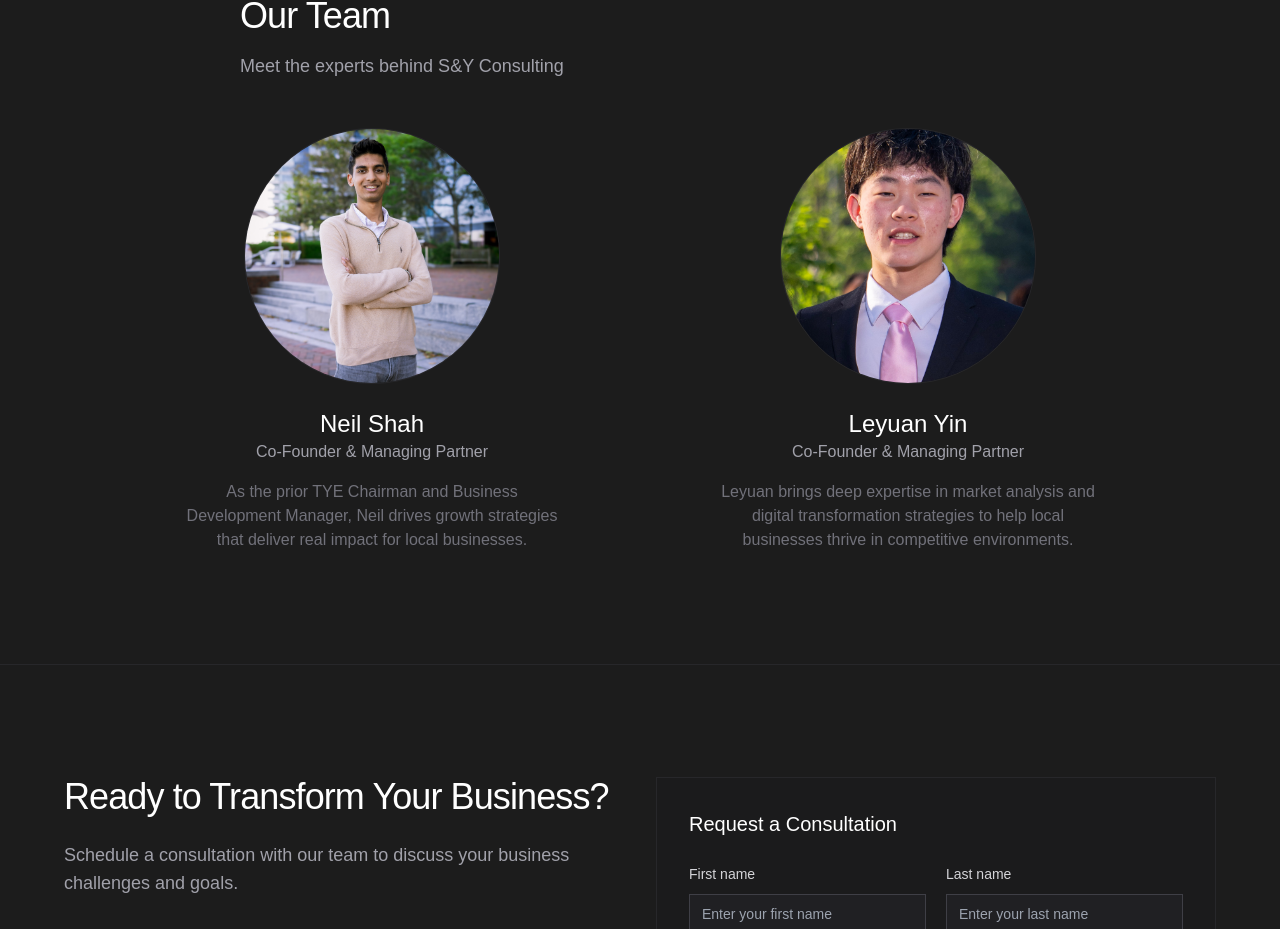
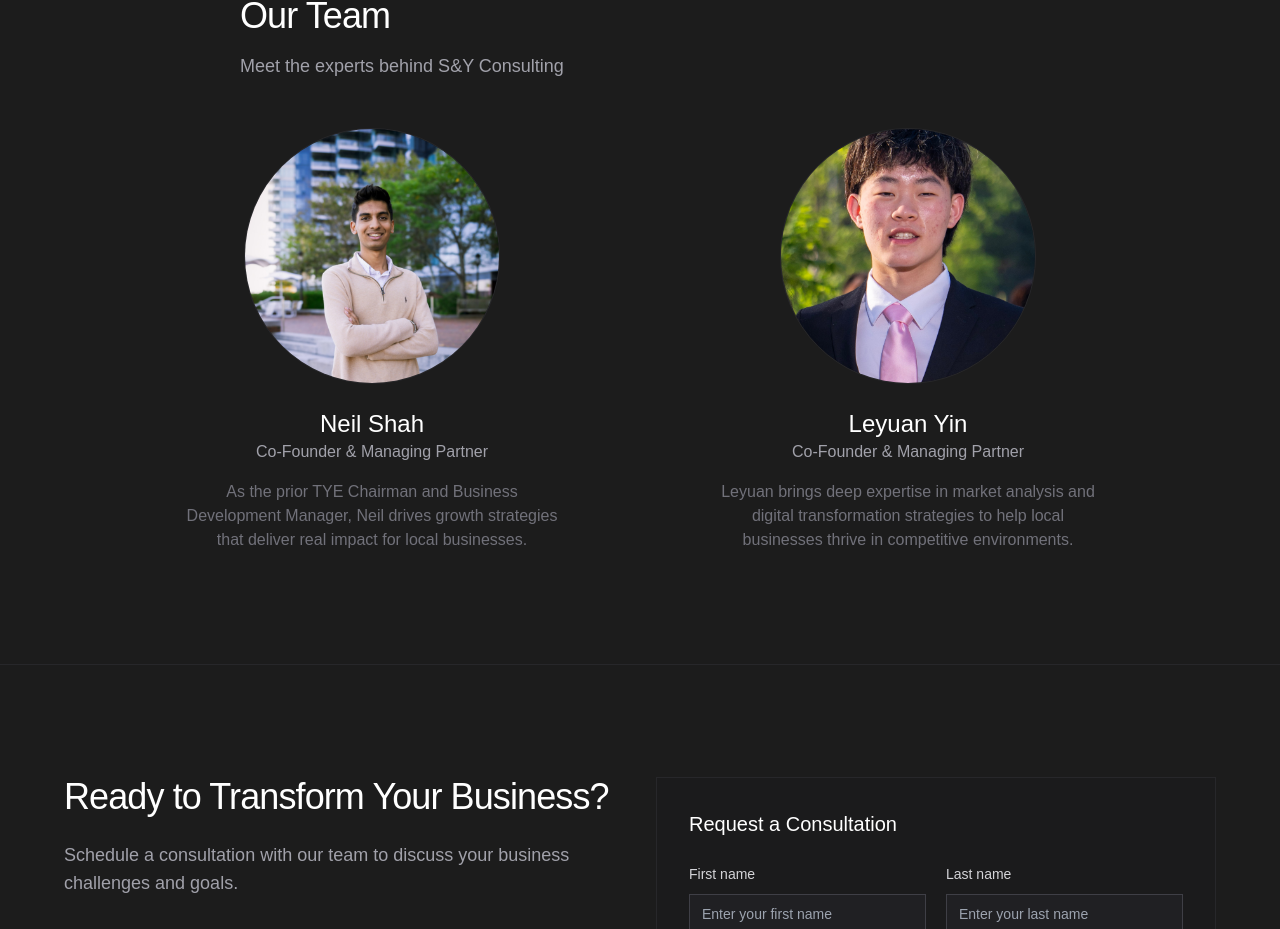
Before and after one commit to NeilShah2026/sy, a Next.js app: page / in a window 1280 px wide. Shown: the part 2160-3089 px from the top of the page. Built offline with nearby package versions, Linux system fonts and the light colour scheme.

Commit message:
Update JPG -> jpg

```diff
--- a/app/page.tsx
+++ b/app/page.tsx
@@ -523,7 +523,7 @@ export default function LandingPage() {
               <div className="group flex flex-col items-center text-center">
                 <div className="relative h-64 w-64 overflow-hidden rounded-full border border-zinc-800 mb-6">
                   <Image
-                    src="/neil.jpg"
+                    src="/neil-pfp.png"
                     width={400}
                     height={400}
                     alt="Neil Shah"
```
Also changed, not shown: public/neil-pfp.png (added), public/neil.png (deleted).
